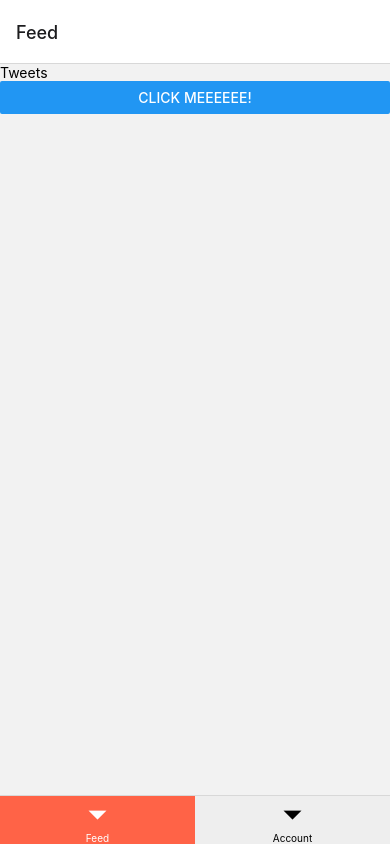
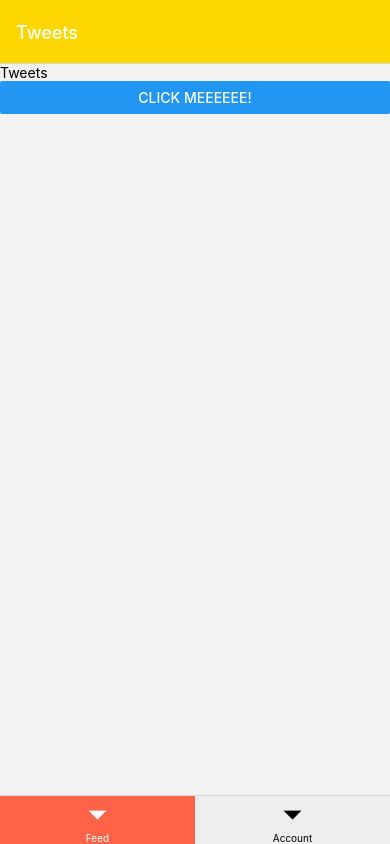
Before and after one commit to PasanMadhuranga/DoneWithIt, a React Native app: screen / in a window 390 px wide. Built offline with nearby package versions, Linux system fonts and the light colour scheme.

Commit message:
nesting navigators

```diff
--- a/App.js
+++ b/App.js
@@ -53,15 +53,16 @@ const TabNavigator = () => {
         tabBarInactiveBackgroundColor: "#eee",
         tabBarActiveTintColor: "white",
         tabBarInactiveTintColor: "black",
+        headerShown: false,
       }}
     >
-      <Tab.Screen name="Feed" component={Tweets} />
+      <Tab.Screen name="Feed" component={FeedNavigator} />
       <Tab.Screen name="Account" component={Account} />
     </Tab.Navigator>
   );
 };
 
-const StackNavigator = () => {
+const FeedNavigator = () => {
   return (
     <Stack.Navigator
       screenOptions={{
```
